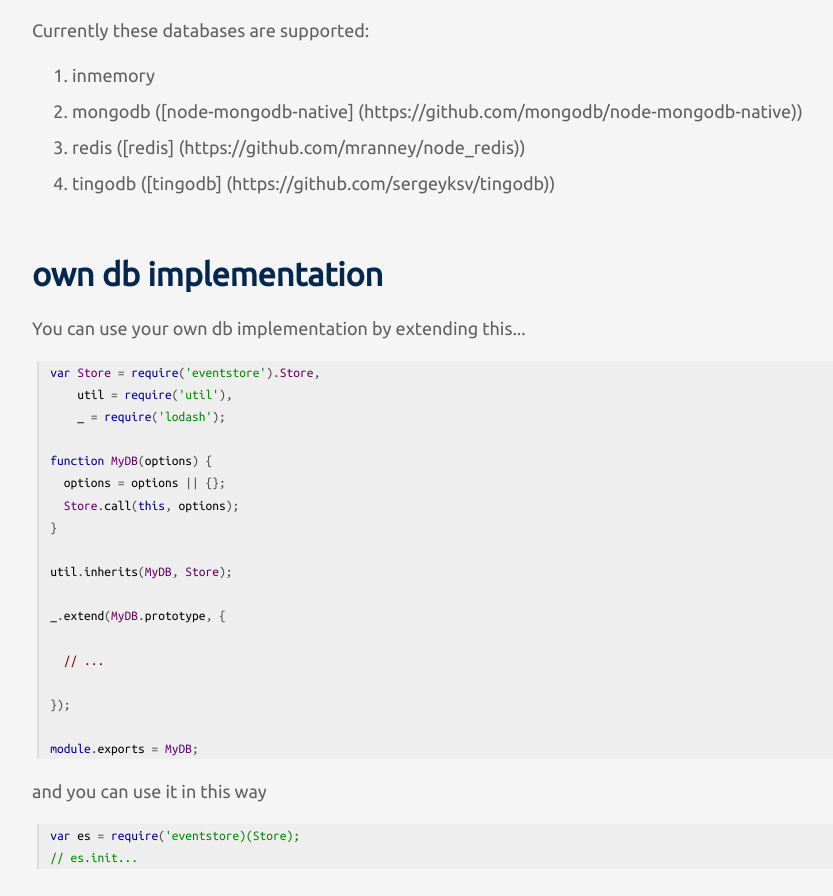
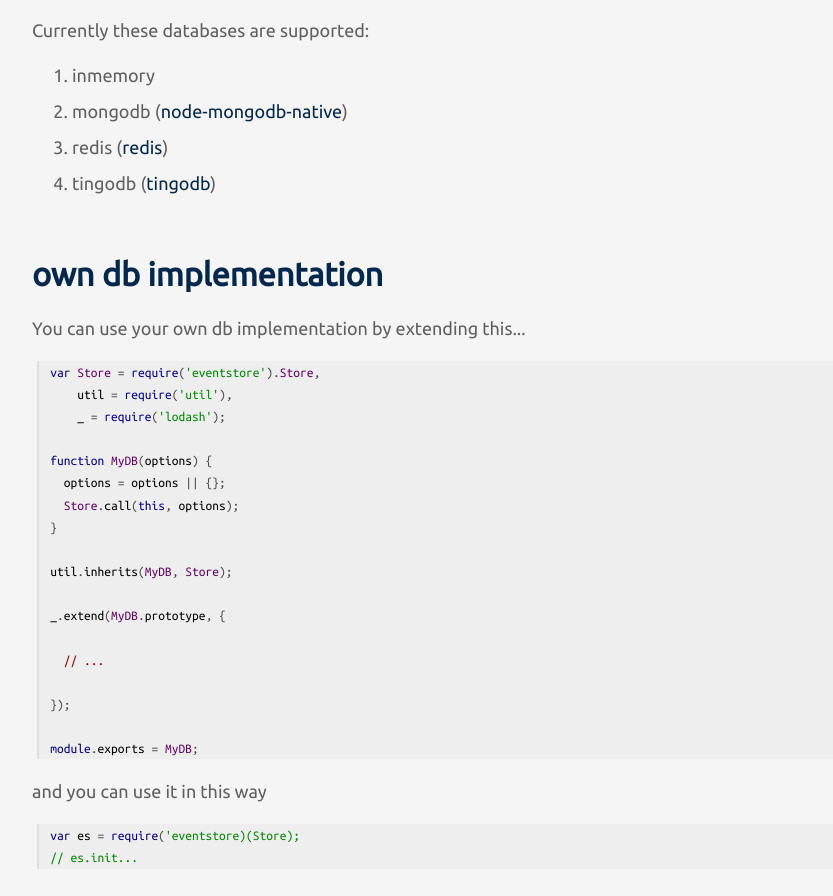
Before and after one commit to thenativeweb/node-eventstore, a website: page index.html in a window 1280 px wide. Shown: the part 8361-9257 px from the top of the page, without its empty margins (118-951 px from the left). Drawn offline with Linux system fonts and the light colour scheme.

Commit message:
little correction

```diff
--- a/index.html
+++ b/index.html
@@ -166,9 +166,9 @@
 
 <ol>
 <li>inmemory</li>
-<li>mongodb ([node-mongodb-native] (https://github.com/mongodb/node-mongodb-native))</li>
-<li>redis ([redis] (https://github.com/mranney/node_redis))</li>
-<li>tingodb ([tingodb] (https://github.com/sergeyksv/tingodb))</li>
+<li>mongodb (<a href="https://github.com/mongodb/node-mongodb-native">node-mongodb-native</a>)</li>
+<li>redis (<a href="https://github.com/mranney/node_redis">redis</a>)</li>
+<li>tingodb (<a href="https://github.com/sergeyksv/tingodb">tingodb</a>)</li>
 </ol>
 
 <h2>own db implementation</h2>
```
Also changed, not shown: source/content.md (+3 -3 lines).
